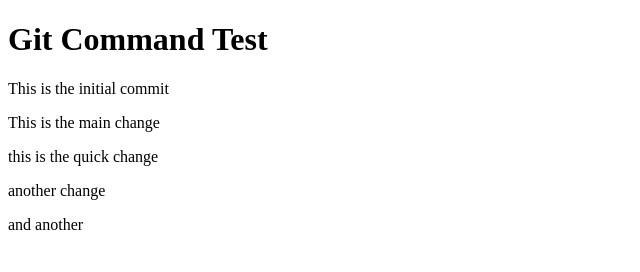
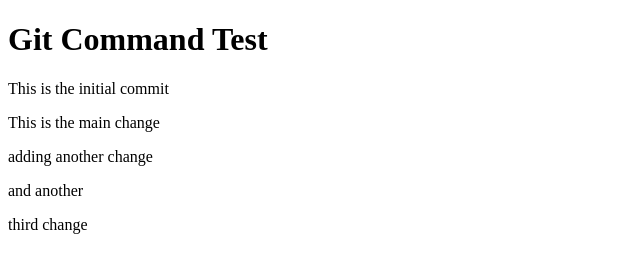
Before and after one commit to pcsandford/testing-things, a plain HTML site: page index.html in a window 1280 px wide. Shown: the full height of the page, 0-640 px from the left. Drawn offline with Linux system fonts and the light colour scheme.

Commit message:
This is all three in one

```diff
--- a/index.html
+++ b/index.html
@@ -8,9 +8,9 @@
 <h1>Git Command Test</h1>
 <p>This is the initial commit</p>
 <p>This is the main change</p>
-<p>this is the quick change</p>
-<p>another change</p>
+<p>adding another change</p>
 <p>and another</p>
+<p>third change</p>
 
 </body>
 </html>
```
